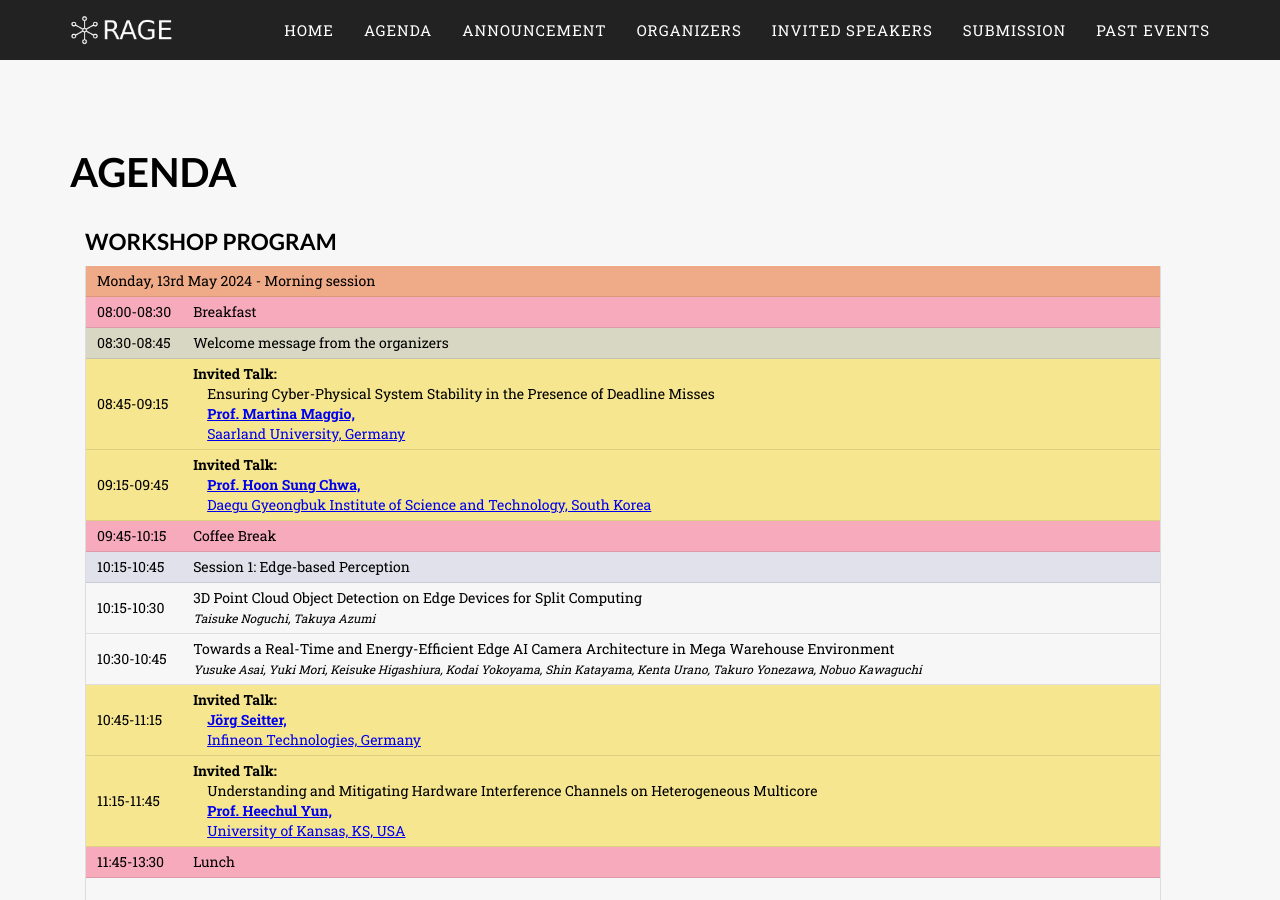
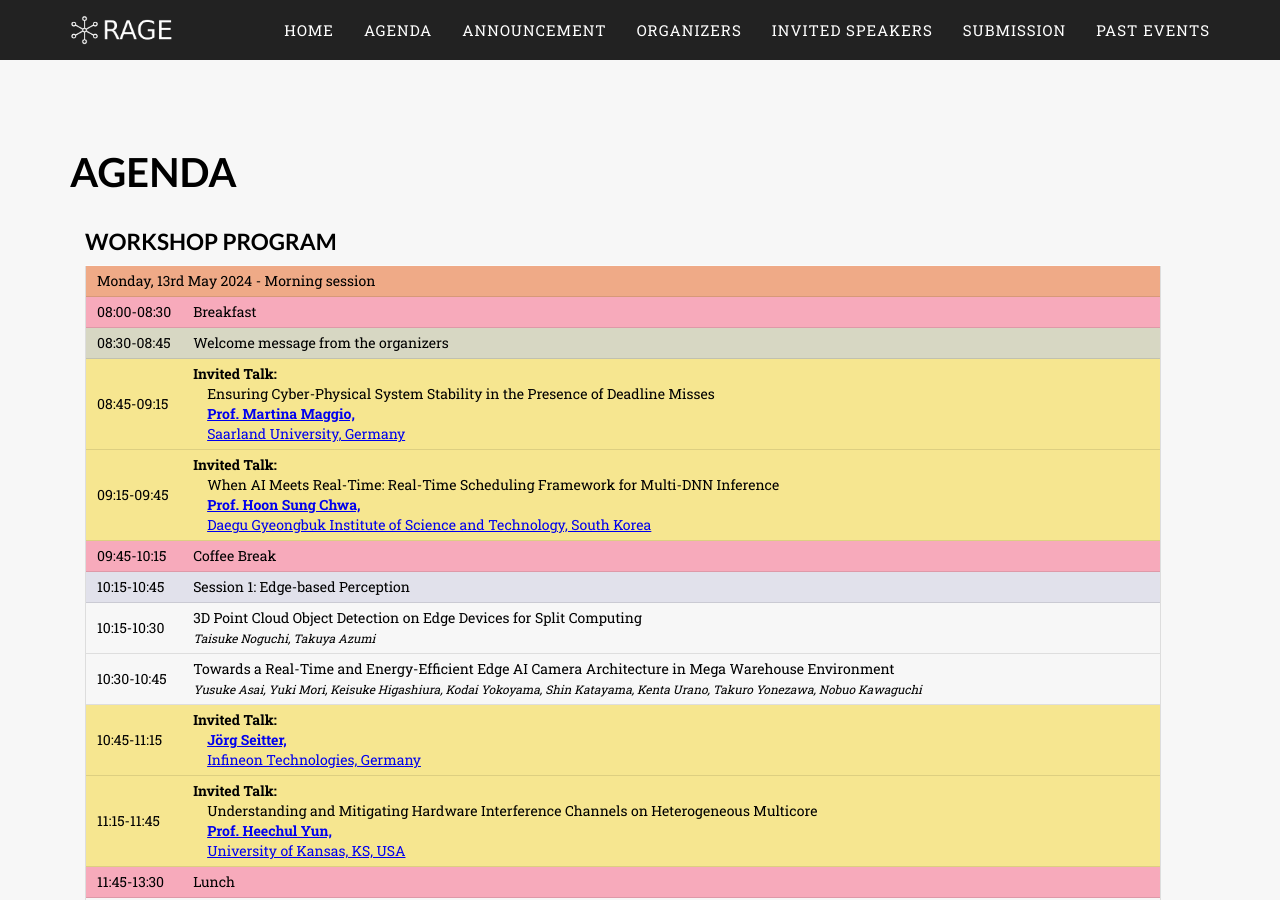
Before and after one commit to RAGE-Workshop/2024, a Jekyll site: the page built from agenda.markdown, in a window 1280 px wide and 900 px high. Built offline with Jekyll 4.4.1, drawn with Linux system fonts in a browser that asks for light colours; some web fonts are replaced.

Commit message:
Update agenda.markdown with talk title

```diff
--- a/agenda.markdown
+++ b/agenda.markdown
@@ -22,7 +22,7 @@ permalink: /agenda/
         <tr>
             <td class="program-special-event">08:45-09:15</td>
             <td class="program-special-event"><b>Invited Talk:</b>
-                <br>&emsp;<span >Ensuring Cyber-Physical System Stability in the Presence of Deadline Misses</span>
+                <br>&emsp;<span>Ensuring Cyber-Physical System Stability in the Presence of Deadline Misses</span>
                 <b><br>&emsp;<a href="/2024/speakers/#maggio-martina">Prof. Martina Maggio,</a></b>
                 <br>&emsp;<a href="https://www.uni-saarland.de/en/home.html">Saarland University, Germany </a>
             </td>
@@ -30,6 +30,7 @@ permalink: /agenda/
         <tr>
             <td class="program-special-event">09:15-09:45</td>
             <td class="program-special-event"><b>Invited Talk:</b>
+                <br>&emsp;<span>When AI Meets Real-Time: Real-Time Scheduling Framework for Multi-DNN Inference</span>
                 <b><br>&emsp;<a href="/2024/speakers/#chwa-hoon-sung">Prof. Hoon Sung Chwa,</a></b>
                 <br>&emsp;<a href="https://www.dgist.ac.kr/">Daegu Gyeongbuk Institute of Science and Technology, South Korea </a>
             </td>
```
